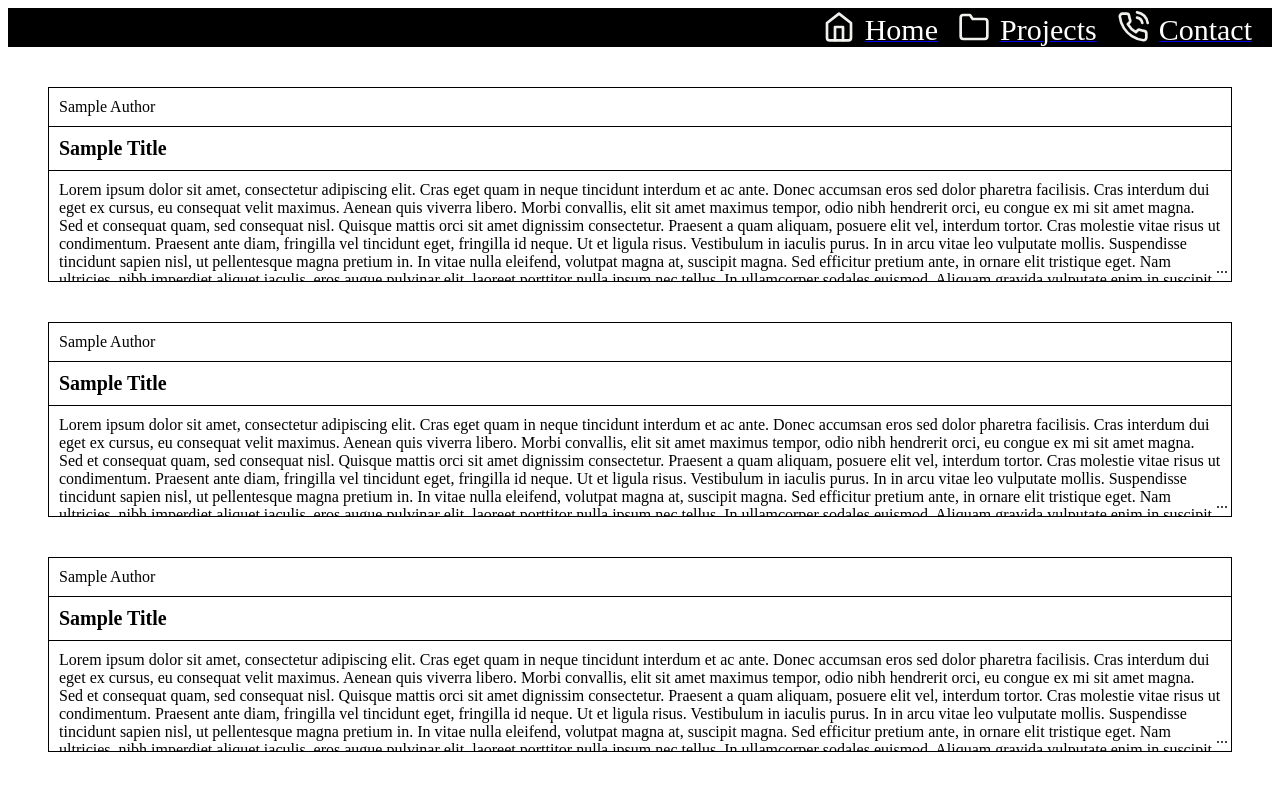
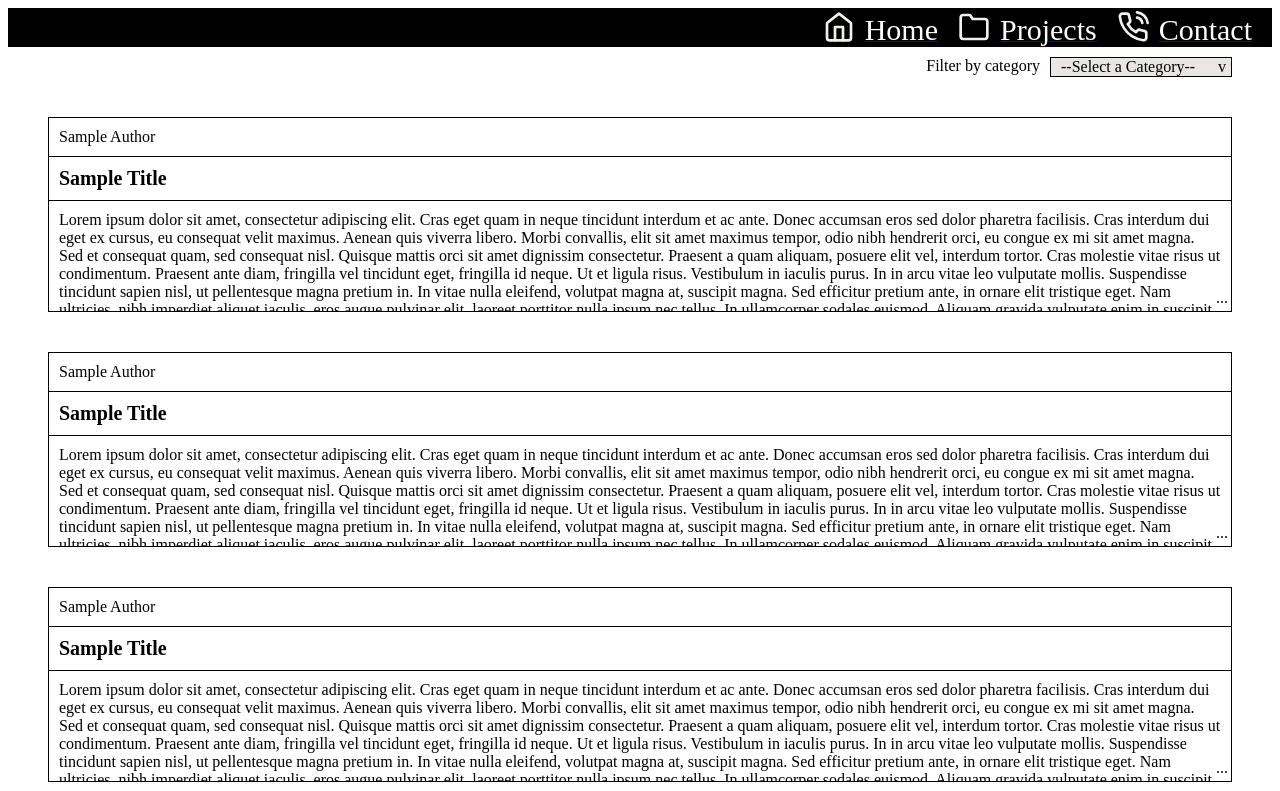
Before and after one commit to Stephan-Kritzinger/IMY210Assignment3, a Nuxt app in the folder site/: page / in a window 1280 px wide. Shown: the top 791 px of the page. Built offline with nearby package versions, Linux system fonts and the light colour scheme.

Commit message:
Added Dropdown and filter functionality

```diff
--- a/site/components/blog-blurb.vue
+++ b/site/components/blog-blurb.vue
@@ -1,5 +1,5 @@
 <template>
-    <div id="blog" class="Technology Electronics">
+    <div class="blog" :class="category">
         <div id="author">
             Sample Author
         </div>
@@ -23,3 +23,12 @@ Class aptent taciti sociosqu ad litora torquent per conubia nostra, per inceptos
 <style scoped>
     @import '/styles/blog-blurb.css';
 </style>
+
+<script setup>
+    const props = defineProps({
+        category: String,
+        author: String,
+        content: String,
+        title: String
+    });
+</script>
--- a/site/pages/index.vue
+++ b/site/pages/index.vue
@@ -1,10 +1,64 @@
 <template>
-    <blog />
-    <blog />
-    <blog />
-    <blog />
+    <div id="category-dropdown">
+        <div>Filter by category</div>
+        <div @click="showDropdown" class="dropdown">
+            <span ref="filter">--Select a Category--</span>
+            <div ref="options" class="dropdown-options hidden">
+                <div ref="clear" @click="filterDrop('clear')" class="hidden">Clear Filter</div>
+                <div @click="filterDrop('Technology')">Technology</div>
+                <div @click="filterDrop('Electronics')">Electronics</div>
+            </div>
+        </div>
+    </div>
+    <div>
+        <blog :ref="el => blogList[i] = el" v-for="(blog, i) in blogs" :key="i" :author="blog.author" :title="blog.title" :content="blog.content" :category="blog.category" />
+    </div>
 </template>
 
 <script setup>
     import blog from "@/components/blog-blurb.vue";
+    import {ref} from "vue";
+
+    const blogs = [
+        {author: "e", title: "e", content: "e", category: "Technology"},
+        {author: "e", title: "e", content: "e", category: "Electronics"},
+        {author: "e", title: "e", content: "e", category: "Electronics"},
+        {author: "e", title: "e", content: "e", category: "Electronics"}
+    ]
+
+    const options = ref(null);
+    const filter = ref(null);
+    const clear = ref(null);
+    const blogList = ref([]);
+
+    function showDropdown(){
+        options.value.classList.toggle("hidden");
+    }
+    function filterDrop(filterVal){
+        if(filterVal == 'clear'){
+            filter.value.textContent = "--Select a Category--";
+            clear.value.classList.add("hidden");
+            blogList.value.forEach(blog => {
+                blog.$el.classList.remove("hidden");
+            });
+        }
+        else{
+            filter.value.textContent = filterVal;
+            clear.value.classList.remove("hidden");
+            blogList.value.forEach(blog => {
+                console.log(blogList.value);
+                if(blog.$el.classList.contains(filterVal)){
+                    blog.$el.classList.remove("hidden");
+                }
+                else{
+                    blog.$el.classList.add("hidden");
+                }
+            });
+        }
+    }
 </script>
+
+<style scoped>
+    @import "/styles/category.css";
+    @import "/styles/dropdown.css";
+</style>
--- a/site/styles/blog-blurb.css
+++ b/site/styles/blog-blurb.css
@@ -1,7 +1,7 @@
-#blog{
+.blog{
     margin: 40px;
 }
-#blog > div{
+.blog > div{
     border: 1px solid black;
     border-bottom: none;
     padding: 10px;
--- /dev/null
+++ b/site/styles/category.css
@@ -0,0 +1,9 @@
+#category-dropdown{
+    display:flex;
+    margin-right: 40px;
+    justify-content: flex-end;
+    margin-top: 10px;
+}
+.dropdown{
+    margin-left: 10px;
+}
--- /dev/null
+++ b/site/styles/dropdown.css
@@ -0,0 +1,43 @@
+.dropdown{
+    background-color: rgb(235, 230, 230);
+    padding-left: 10px;
+    padding-right: 20px;
+    border: 1px solid black;
+    position: relative;
+    width: 150px;
+}
+.dropdown:not(:has(.dropdown-options > div:hover)):hover{
+    background-color: rgb(184, 181, 181);
+}
+.dropdown:before{
+    position: absolute;
+    right: 0;
+    transform: translate(-5px);
+    content: "v";
+}
+
+.hidden{
+    display:none;
+}
+.dropdown-options{
+    position: absolute;
+    z-index: 1;
+    background-color: rgb(235, 230, 230);
+    width:90%;
+    left: 0;
+    top: 25px;
+    border: 1px solid black;
+    border-bottom: none;
+    max-height: 100px;
+    overflow: scroll;
+}
+.dropdown-options > div{
+    padding-left: 5px;
+    border-bottom: 1px solid black;
+}
+.dropdown-options:first-child{
+    border-top: 1px solid black;
+}
+.dropdown-options > div:hover{
+    background-color: rgb(184, 181, 181);
+}
```
